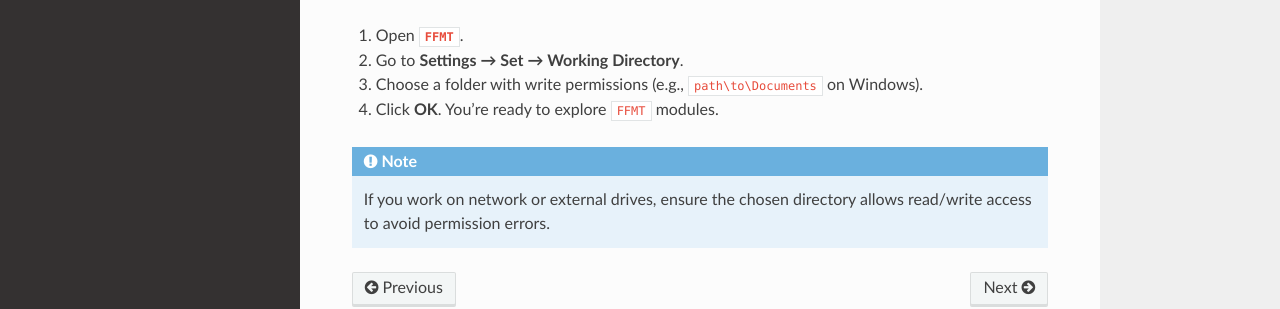
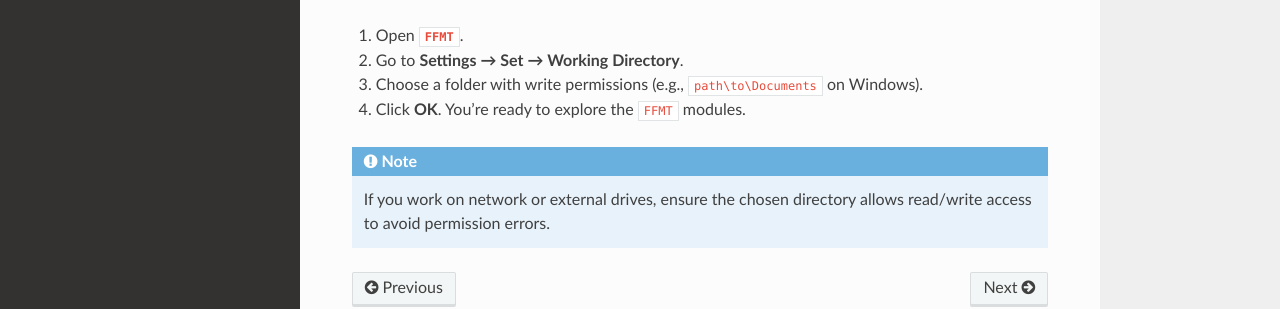
Before and after one commit to ffmtsw/ffmt, a Sphinx documentation site: the page built from docs/source/getting-started.md, in a window 1280 px wide and 1057 px high. Shown: the part 620-929 px from the top of the window. Built offline with Sphinx 7.4.7 and the Read the Docs theme 3.1.0, drawn with Linux system fonts in a browser that asks for light colours.

Commit message:
Update getting-started.md

````diff
--- a/docs/source/getting-started.md
+++ b/docs/source/getting-started.md
@@ -19,7 +19,7 @@ Some `FFMT` files need a safe, writable location.
 1. Open **`FFMT`**.
 2. Go to **Settings → Set → Working Directory**.
 3. Choose a folder with write permissions (e.g., `path\to\Documents` on Windows).
-4. Click **OK**. You’re ready to explore `FFMT` modules.
+4. Click **OK**. You’re ready to explore the `FFMT` modules.
 
 ```{note}
 If you work on network or external drives, ensure the chosen directory allows read/write access to avoid permission errors.
````
